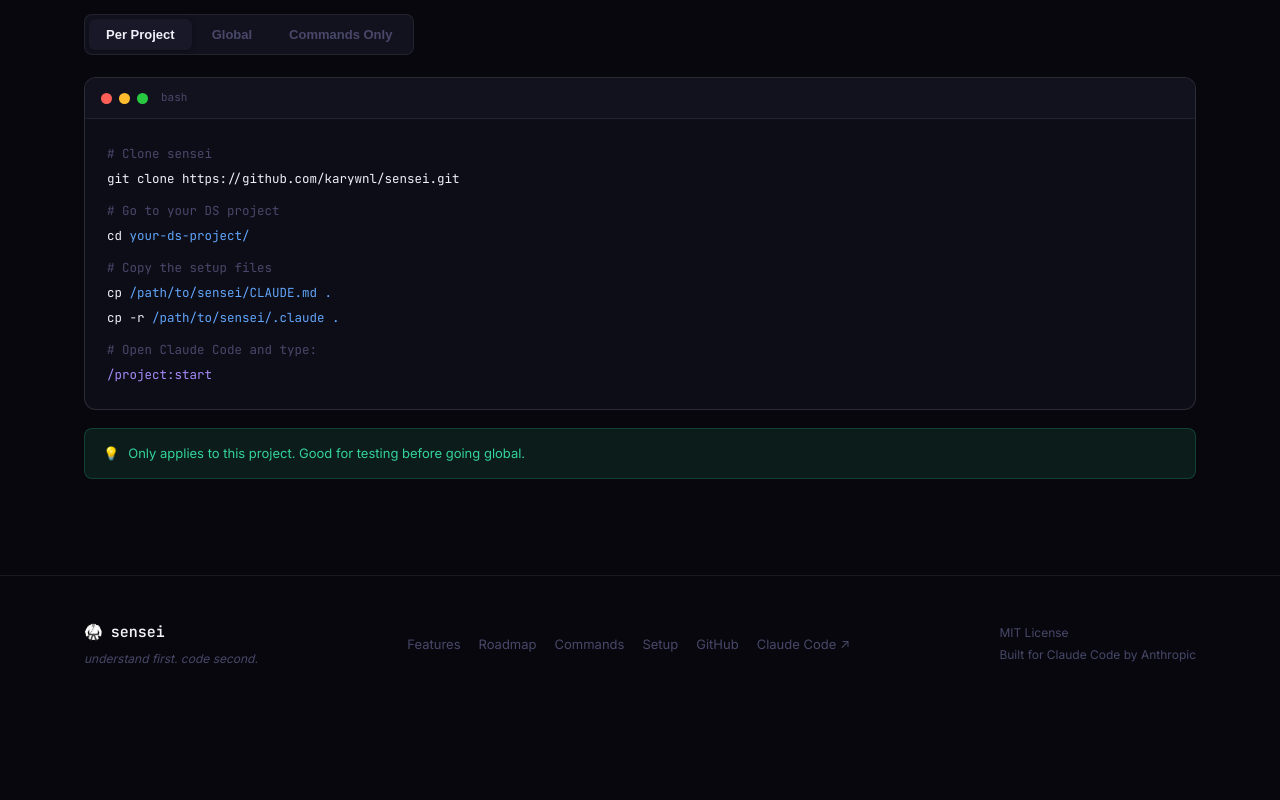
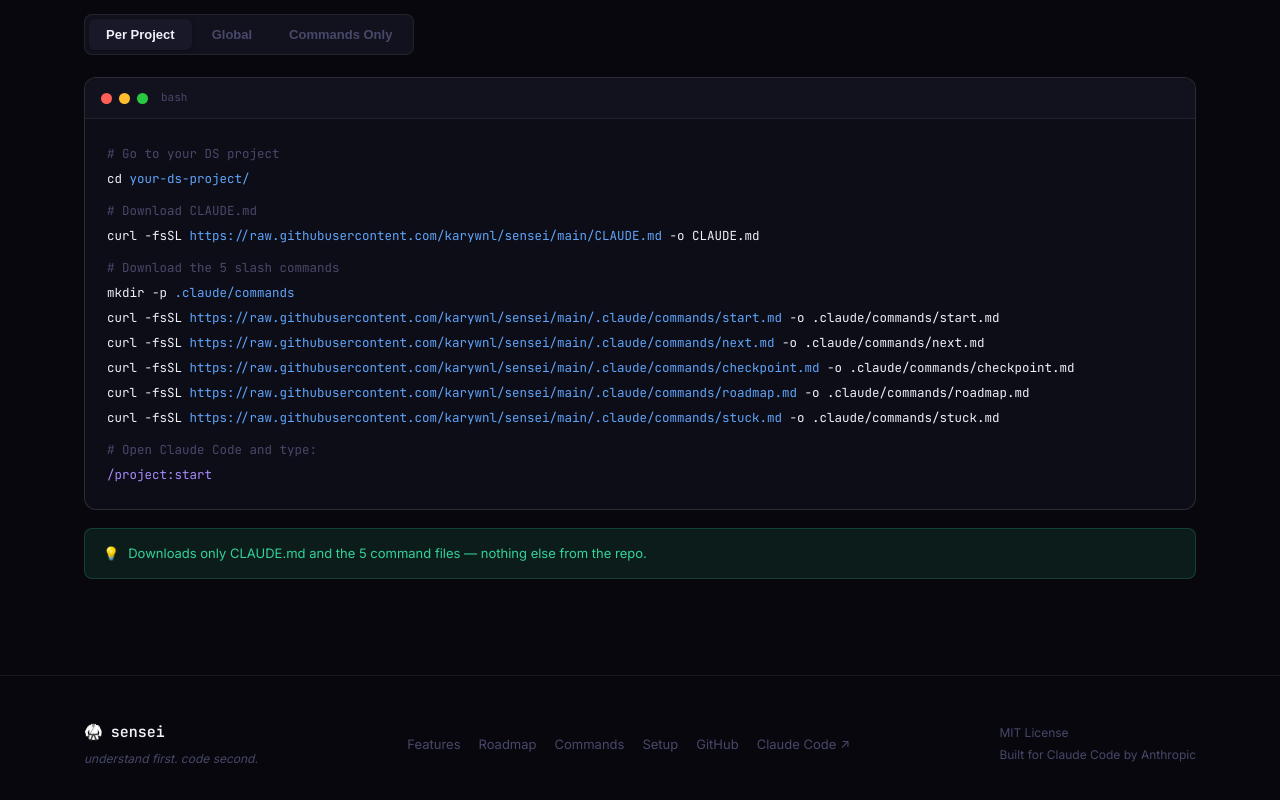
Before and after one commit to karywnl/sensei, a React (Vite) app: page / in a window 1280 px wide. Shown: the part 5398-6198 px from the top of the page. Before the commit the page ends 6098 px from the top, so only its background shows below. Built offline with nearby package versions, Linux system fonts and the light colour scheme.

Commit message:
fix : used curl commands to replace generic clone setup that needs more manual work as it also includes the frontend code.

```diff
--- a/src/components/Setup.jsx
+++ b/src/components/Setup.jsx
@@ -1,20 +1,27 @@
 import { useState } from 'react'
+
+const BASE = 'https://raw.githubusercontent.com/karywnl/sensei/main'
+const CMDS = `${BASE}/.claude/commands`
 
 const tabs = [
   {
     id: 'per-project',
     label: 'Per Project',
-    note: 'Only applies to this project. Good for testing before going global.',
+    note: 'Downloads only CLAUDE.md and the 5 command files — nothing else from the repo.',
     lines: [
-      { t: 'c', v: '# Clone sensei' },
-      { t: 'cmd', v: 'git clone https://github.com/karywnl/sensei.git' },
-      { t: 'blank' },
       { t: 'c', v: '# Go to your DS project' },
       { t: 'mixed', parts: [{ c: 'cb-cmd', v: 'cd ' }, { c: 'cb-arg', v: 'your-ds-project/' }] },
       { t: 'blank' },
-      { t: 'c', v: '# Copy the setup files' },
-      { t: 'mixed', parts: [{ c: 'cb-cmd', v: 'cp ' }, { c: 'cb-arg', v: '/path/to/sensei/CLAUDE.md .' }] },
-      { t: 'mixed', parts: [{ c: 'cb-cmd', v: 'cp -r ' }, { c: 'cb-arg', v: '/path/to/sensei/.claude .' }] },
+      { t: 'c', v: '# Download CLAUDE.md' },
+      { t: 'mixed', parts: [{ c: 'cb-cmd', v: 'curl -fsSL ' }, { c: 'cb-arg', v: `${BASE}/CLAUDE.md` }, { c: 'cb-cmd', v: ' -o CLAUDE.md' }] },
+      { t: 'blank' },
+      { t: 'c', v: '# Download the 5 slash commands' },
+      { t: 'mixed', parts: [{ c: 'cb-cmd', v: 'mkdir -p ' }, { c: 'cb-arg', v: '.claude/commands' }] },
+      { t: 'mixed', parts: [{ c: 'cb-cmd', v: 'curl -fsSL ' }, { c: 'cb-arg', v: `${CMDS}/start.md` },      { c: 'cb-cmd', v: ' -o .claude/commands/start.md' }] },
+      { t: 'mixed', parts: [{ c: 'cb-cmd', v: 'curl -fsSL ' }, { c: 'cb-arg', v: `${CMDS}/next.md` },       { c: 'cb-cmd', v: ' -o .claude/commands/next.md' }] },
+      { t: 'mixed', parts: [{ c: 'cb-cmd', v: 'curl -fsSL ' }, { c: 'cb-arg', v: `${CMDS}/checkpoint.md` }, { c: 'cb-cmd', v: ' -o .claude/commands/checkpoint.md' }] },
+      { t: 'mixed', parts: [{ c: 'cb-cmd', v: 'curl -fsSL ' }, { c: 'cb-arg', v: `${CMDS}/roadmap.md` },    { c: 'cb-cmd', v: ' -o .claude/commands/roadmap.md' }] },
+      { t: 'mixed', parts: [{ c: 'cb-cmd', v: 'curl -fsSL ' }, { c: 'cb-arg', v: `${CMDS}/stuck.md` },      { c: 'cb-cmd', v: ' -o .claude/commands/stuck.md' }] },
       { t: 'blank' },
       { t: 'c', v: '# Open Claude Code and type:' },
       { t: 'mixed', parts: [{ c: 'cb-kw', v: '/project:start' }] },
@@ -25,14 +32,16 @@
     label: 'Global',
     note: 'Every project on your machine gets a sensei. Recommended if you work on DS regularly.',
     lines: [
-      { t: 'c', v: '# Clone and enter sensei' },
-      { t: 'cmd', v: 'git clone https://github.com/karywnl/sensei.git' },
-      { t: 'mixed', parts: [{ c: 'cb-cmd', v: 'cd ' }, { c: 'cb-arg', v: 'sensei/' }] },
+      { t: 'c', v: '# Download CLAUDE.md to global Claude config' },
+      { t: 'mixed', parts: [{ c: 'cb-cmd', v: 'curl -fsSL ' }, { c: 'cb-arg', v: `${BASE}/CLAUDE.md` }, { c: 'cb-cmd', v: ' -o ~/.claude/CLAUDE.md' }] },
       { t: 'blank' },
-      { t: 'c', v: '# Copy to global Claude config' },
-      { t: 'mixed', parts: [{ c: 'cb-cmd', v: 'cp ' }, { c: 'cb-arg', v: 'CLAUDE.md ~/.claude/CLAUDE.md' }] },
+      { t: 'c', v: '# Download the 5 slash commands globally' },
       { t: 'mixed', parts: [{ c: 'cb-cmd', v: 'mkdir -p ' }, { c: 'cb-arg', v: '~/.claude/commands' }] },
-      { t: 'mixed', parts: [{ c: 'cb-cmd', v: 'cp ' }, { c: 'cb-arg', v: '.claude/commands/* ~/.claude/commands/' }] },
+      { t: 'mixed', parts: [{ c: 'cb-cmd', v: 'curl -fsSL ' }, { c: 'cb-arg', v: `${CMDS}/start.md` },      { c: 'cb-cmd', v: ' -o ~/.claude/commands/start.md' }] },
+      { t: 'mixed', parts: [{ c: 'cb-cmd', v: 'curl -fsSL ' }, { c: 'cb-arg', v: `${CMDS}/next.md` },       { c: 'cb-cmd', v: ' -o ~/.claude/commands/next.md' }] },
+      { t: 'mixed', parts: [{ c: 'cb-cmd', v: 'curl -fsSL ' }, { c: 'cb-arg', v: `${CMDS}/checkpoint.md` }, { c: 'cb-cmd', v: ' -o ~/.claude/commands/checkpoint.md' }] },
+      { t: 'mixed', parts: [{ c: 'cb-cmd', v: 'curl -fsSL ' }, { c: 'cb-arg', v: `${CMDS}/roadmap.md` },    { c: 'cb-cmd', v: ' -o ~/.claude/commands/roadmap.md' }] },
+      { t: 'mixed', parts: [{ c: 'cb-cmd', v: 'curl -fsSL ' }, { c: 'cb-arg', v: `${CMDS}/stuck.md` },      { c: 'cb-cmd', v: ' -o ~/.claude/commands/stuck.md' }] },
       { t: 'blank' },
       { t: 'c', v: '# Verify — open any project and run:' },
       { t: 'mixed', parts: [{ c: 'cb-kw', v: '/project:start' }] },
@@ -41,15 +50,15 @@
   {
     id: 'commands-only',
     label: 'Commands Only',
-    note: 'Already have your own CLAUDE.md? Just grab the slash commands, then add the Socratic Ladder and DS Roadmap sections from sensei\'s CLAUDE.md.',
+    note: 'Already have your own CLAUDE.md? Just grab the 5 command files, then add the Socratic Ladder and DS Roadmap sections from sensei\'s CLAUDE.md.',
     lines: [
-      { t: 'c', v: '# Clone and enter sensei' },
-      { t: 'cmd', v: 'git clone https://github.com/karywnl/sensei.git' },
-      { t: 'mixed', parts: [{ c: 'cb-cmd', v: 'cd ' }, { c: 'cb-arg', v: 'sensei/' }] },
-      { t: 'blank' },
-      { t: 'c', v: '# Copy commands into your project' },
+      { t: 'c', v: '# Download commands into your project' },
       { t: 'mixed', parts: [{ c: 'cb-cmd', v: 'mkdir -p ' }, { c: 'cb-arg', v: 'your-project/.claude/commands' }] },
-      { t: 'mixed', parts: [{ c: 'cb-cmd', v: 'cp ' }, { c: 'cb-arg', v: '.claude/commands/* your-project/.claude/commands/' }] },
+      { t: 'mixed', parts: [{ c: 'cb-cmd', v: 'curl -fsSL ' }, { c: 'cb-arg', v: `${CMDS}/start.md` },      { c: 'cb-cmd', v: ' -o your-project/.claude/commands/start.md' }] },
+      { t: 'mixed', parts: [{ c: 'cb-cmd', v: 'curl -fsSL ' }, { c: 'cb-arg', v: `${CMDS}/next.md` },       { c: 'cb-cmd', v: ' -o your-project/.claude/commands/next.md' }] },
+      { t: 'mixed', parts: [{ c: 'cb-cmd', v: 'curl -fsSL ' }, { c: 'cb-arg', v: `${CMDS}/checkpoint.md` }, { c: 'cb-cmd', v: ' -o your-project/.claude/commands/checkpoint.md' }] },
+      { t: 'mixed', parts: [{ c: 'cb-cmd', v: 'curl -fsSL ' }, { c: 'cb-arg', v: `${CMDS}/roadmap.md` },    { c: 'cb-cmd', v: ' -o your-project/.claude/commands/roadmap.md' }] },
+      { t: 'mixed', parts: [{ c: 'cb-cmd', v: 'curl -fsSL ' }, { c: 'cb-arg', v: `${CMDS}/stuck.md` },      { c: 'cb-cmd', v: ' -o your-project/.claude/commands/stuck.md' }] },
       { t: 'blank' },
       { t: 'c', v: '# Then add to your CLAUDE.md:' },
       { t: 'c', v: '#   → The Socratic Ladder section' },
```
Also changed, not shown: 1 other file (tests, documents, lock files or other folders).
